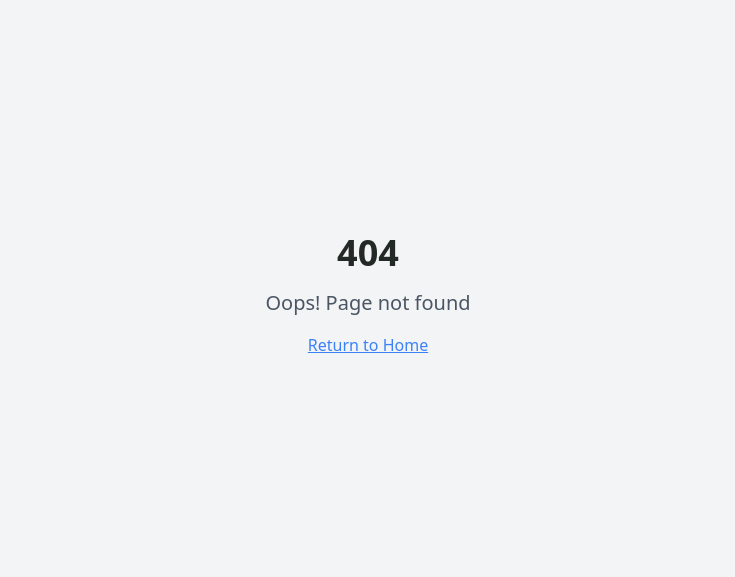
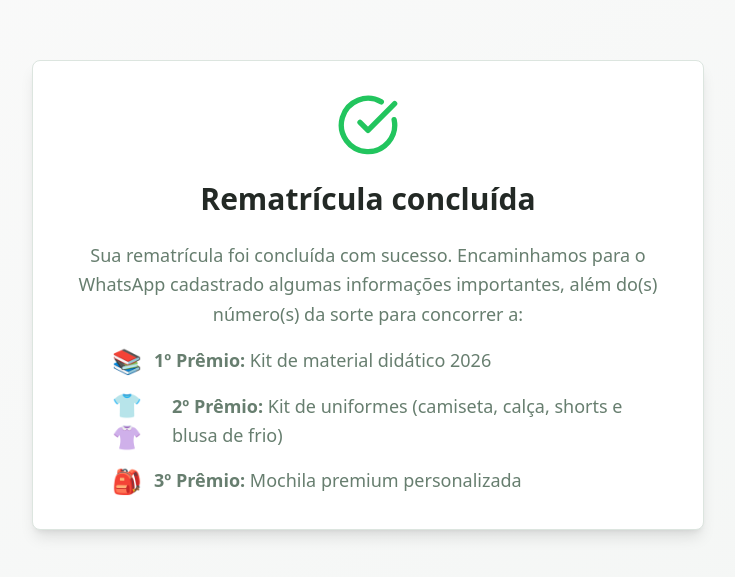
Before and after one commit to alezlopez/rematricula-zampieri, a React (Vite) app: page /sucesso in a window 1280 px wide. Before the commit this address had no page. Shown: the part 105-682 px from the top of the page, without its empty margins (272-1007 px from the left). Built offline with nearby package versions, Linux system fonts and the light colour scheme.

Commit message:
Add success page
Create a new page at `/sucesso` with static content for a completed rematriculation.

```diff
--- a/src/App.tsx
+++ b/src/App.tsx
@@ -5,6 +5,7 @@ import { QueryClient, QueryClientProvider } from "@tanstack/react-query";
 import { BrowserRouter, Routes, Route } from "react-router-dom";
 import Index from "./pages/Index";
 import Rematricula from "./pages/Rematricula";
+import Sucesso from "./pages/Sucesso";
 import NotFound from "./pages/NotFound";
 
 const queryClient = new QueryClient();
@@ -18,6 +19,7 @@ const App = () => (
         <Routes>
           <Route path="/" element={<Index />} />
           <Route path="/rematricula" element={<Rematricula />} />
+          <Route path="/sucesso" element={<Sucesso />} />
           {/* ADD ALL CUSTOM ROUTES ABOVE THE CATCH-ALL "*" ROUTE */}
           <Route path="*" element={<NotFound />} />
         </Routes>
--- /dev/null
+++ b/src/pages/Sucesso.tsx
@@ -0,0 +1,45 @@
+import { Card, CardContent } from "@/components/ui/card";
+import { CheckCircle } from "lucide-react";
+
+const Sucesso = () => {
+  return (
+    <div className="min-h-screen bg-gradient-to-br from-background to-muted/50 flex items-center justify-center p-4">
+      <Card className="w-full max-w-2xl mx-auto shadow-lg">
+        <CardContent className="p-8 text-center space-y-6">
+          <div className="flex justify-center mb-6">
+            <CheckCircle className="h-16 w-16 text-green-500" />
+          </div>
+
+          <h1 className="text-3xl font-bold text-foreground mb-4">
+            Rematrícula concluída
+          </h1>
+
+          <div className="text-muted-foreground text-lg leading-relaxed space-y-4">
+            <p>
+              Sua rematrícula foi concluída com sucesso. Encaminhamos para o WhatsApp cadastrado algumas informações importantes, além do(s) número(s) da sorte para concorrer a:
+            </p>
+
+            <div className="space-y-3 text-left max-w-lg mx-auto">
+              <div className="flex items-center space-x-3">
+                <span className="text-2xl">📚</span>
+                <span><strong>1º Prêmio:</strong> Kit de material didático 2026</span>
+              </div>
+
+              <div className="flex items-center space-x-3">
+                <span className="text-2xl">👕👚</span>
+                <span><strong>2º Prêmio:</strong> Kit de uniformes (camiseta, calça, shorts e blusa de frio)</span>
+              </div>
+
+              <div className="flex items-center space-x-3">
+                <span className="text-2xl">🎒</span>
+                <span><strong>3º Prêmio:</strong> Mochila premium personalizada</span>
+              </div>
+            </div>
+          </div>
+        </CardContent>
+      </Card>
+    </div>
+  );
+};
+
+export default Sucesso;
```
